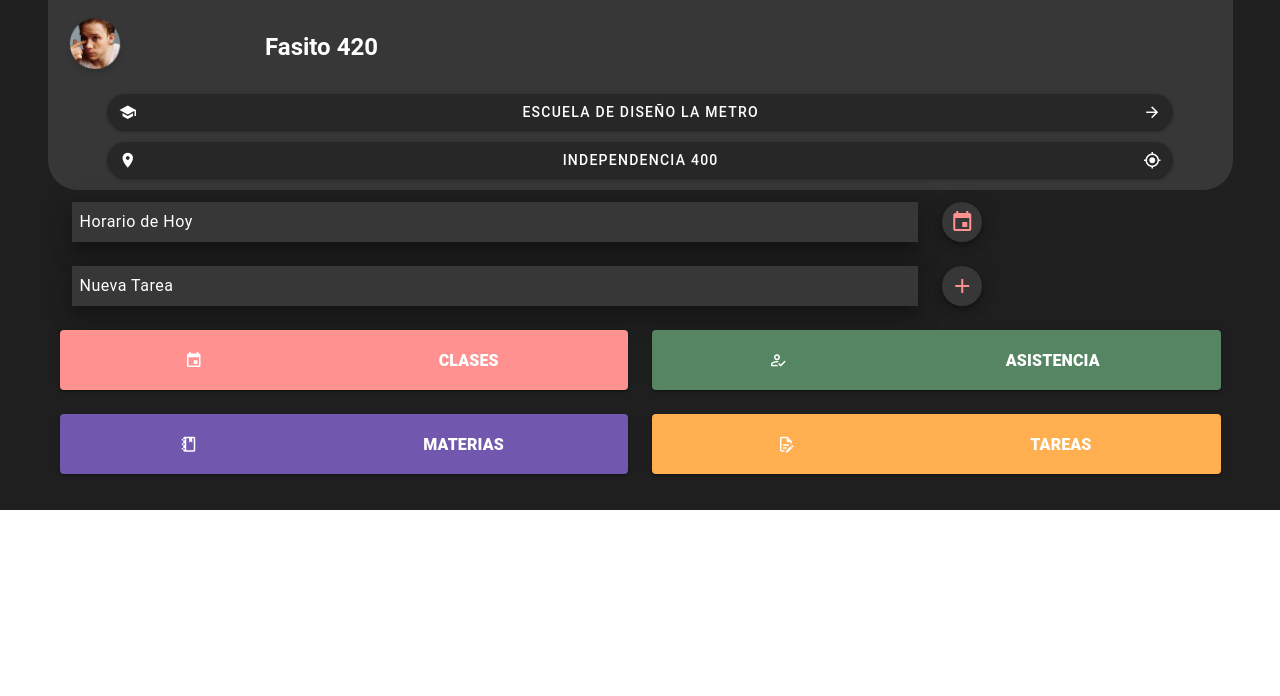
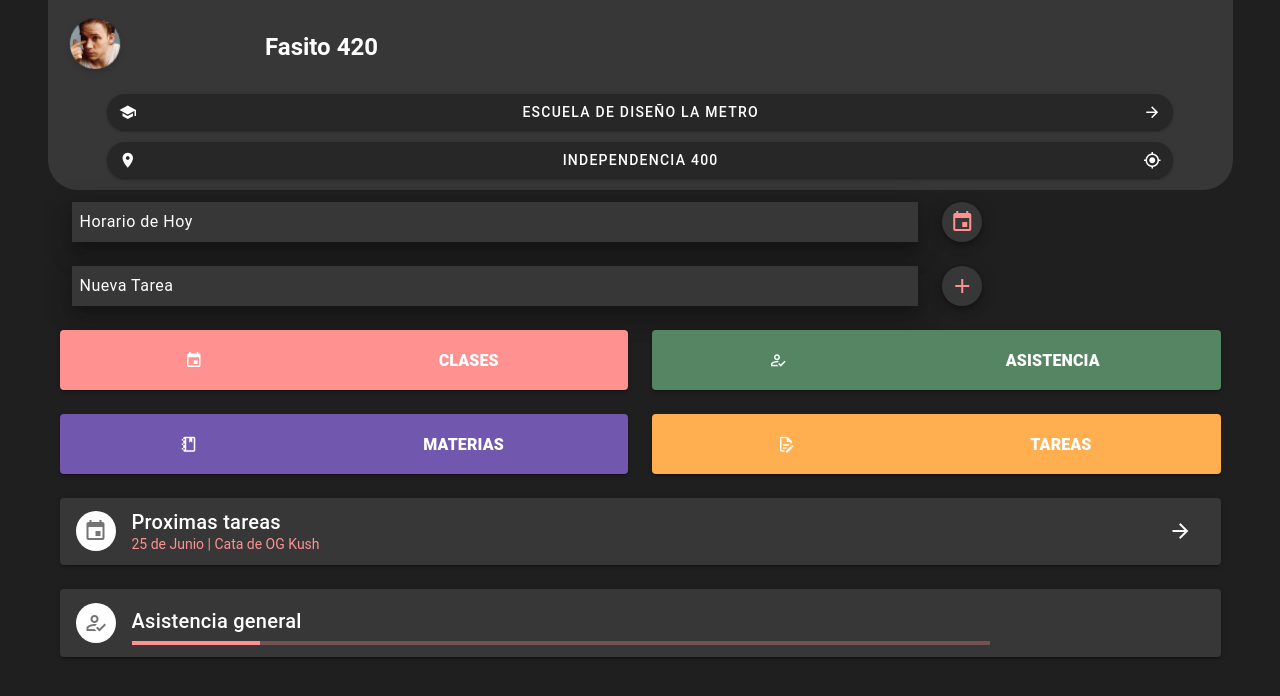
Before and after one commit to JuanPedroPontVerges/trabajofinal, a Vue app: page /home in a window 1280 px wide. Shown: the top 696 px of the page. Built offline with nearby package versions, Linux system fonts and the light colour scheme; a small style sheet from the web is missing.

Commit message:
Home casi terminado || Hace falta arreglar el menu

```diff
--- a/src/App.vue
+++ b/src/App.vue
@@ -1,6 +1,6 @@
 <template>
   <v-app>
-    <v-app-bar app v-if="this.$store.state.logged" bottom color="white">
+    <v-app-bar app v-if="this.$store.state.logged" bottom color="white" class="d-flex justify-center">
       <v-btn icon class="mx-3">
         <v-icon large>mdi-home</v-icon>
       </v-btn>
--- a/src/components/AppButton.vue
+++ b/src/components/AppButton.vue
@@ -2,7 +2,8 @@
     <v-btn v-bind="$attrs" :min-width=this.m_width :color=this.btnColor :elevation=this.btnElevation :class="this.alineacion">
         <v-icon
         left
-        v-show="this.icono_izq">
+        v-show="this.icono_izq"
+        :color="this.img_color">
         {{this.icono_izq}}
         </v-icon>
         <span
@@ -16,7 +17,8 @@
         </v-icon>
         <v-icon
         right
-        v-show="this.icono_der">
+        v-show="this.icono_der"
+        :color="this.img_color" >
         {{this.icono_der}}
         </v-icon>
     </v-btn>
--- a/src/views/Home.vue
+++ b/src/views/Home.vue
@@ -1,6 +1,5 @@
-
 <template>
-  <div v-fondo>
+  <div v-fondo class="fill-height">
     <v-container
     class="contenedor">
       <v-row class="align-center">
@@ -25,7 +24,7 @@
             <AppButton
             alineacion="d-flex justify-space-between"
             class="mx-auto"
-            @click.native="on"
+            v-on.native="on"
             dark
             rounded
             xl-large
@@ -107,9 +106,40 @@
     </v-container>
 
     <v-container>
+      <v-row >
+        <v-col>
+          <v-card color="secondary" class="carta">
+            <v-list-item>
+              <v-list-item-avatar color="white">
+                <v-icon>mdi-calendar</v-icon>
+              </v-list-item-avatar>
+              <v-list-item-content>
+                <v-list-item-title class="headline white--text title">Proximas tareas</v-list-item-title>
+                <v-list-item-subtitle class="primary--text">{{this.eventos.fecha}} | {{this.eventos.evento}}</v-list-item-subtitle>
+              </v-list-item-content>
+              <v-card-actions>
+                <v-btn icon>
+                  <v-icon right color="white">mdi-arrow-right</v-icon>
+                </v-btn>
+              </v-card-actions>
+            </v-list-item>
+          </v-card>
+        </v-col>
+      </v-row>
       <v-row>
         <v-col>
-
+          <v-card color="secondary" class="carta">
+            <v-list-item>
+              <v-list-item-avatar color="white">
+                <v-icon>mdi-account-check-outline</v-icon>
+              </v-list-item-avatar>
+              <v-list-item-content>
+                <v-list-item-title class="headline white--text title my-2">Asistencia general</v-list-item-title>
+                <v-progress-linear value="12"
+                buffer-value="80"></v-progress-linear>
+              </v-list-item-content>
+            </v-list-item>
+          </v-card>
         </v-col>
       </v-row>
     </v-container>
@@ -147,7 +177,11 @@ export default {
           texto:"TAREAS",
           icono:"mdi-file-document-edit-outline"
         }
-      ]
+      ],
+      eventos:{
+        fecha:"25 de Junio",
+        evento:"Cata de OG Kush"
+      }
     }
   },
   components:{
@@ -173,5 +207,4 @@ export default {
     border-bottom-right-radius: 30px;
     border-bottom-left-radius: 30px;
   }
-
 </style>
```
